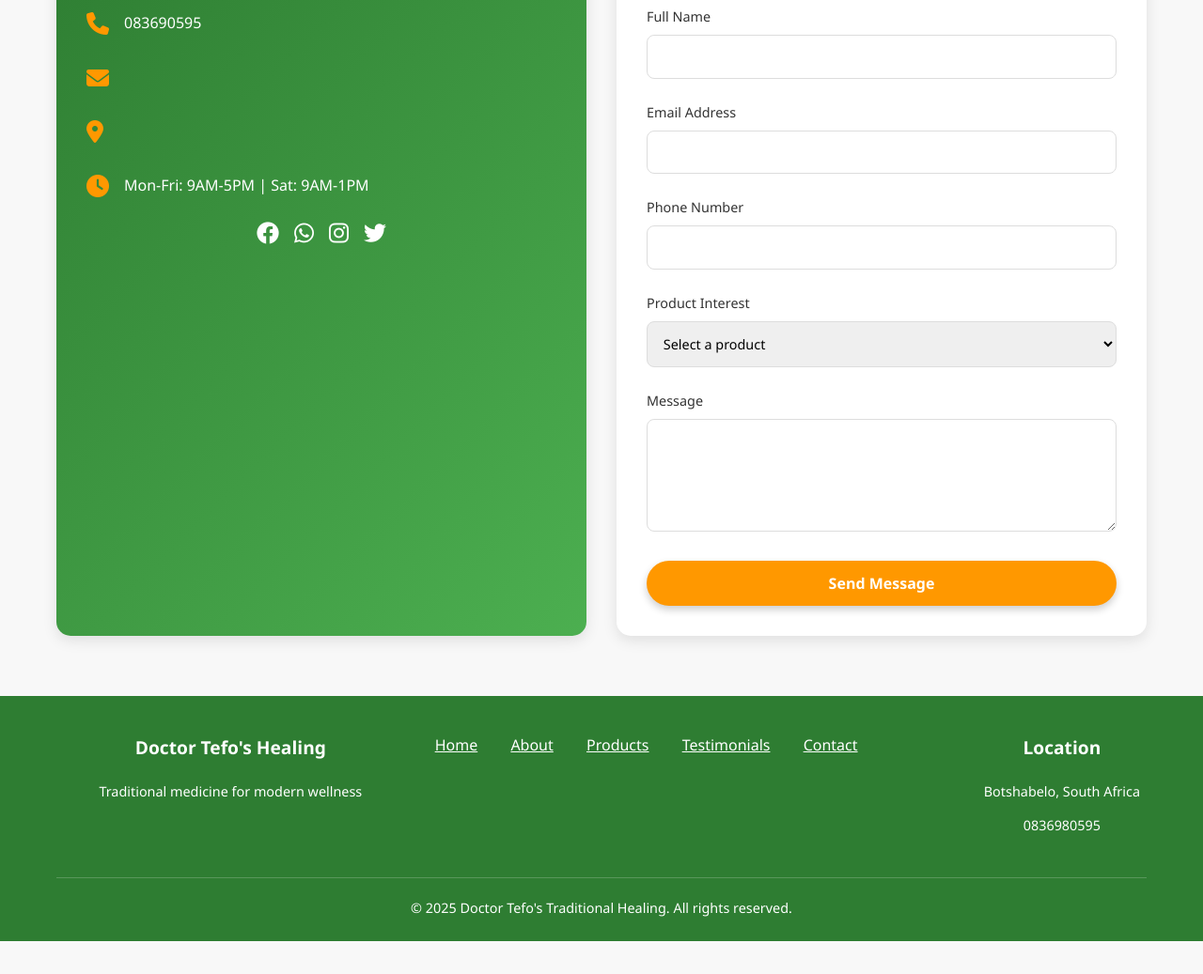
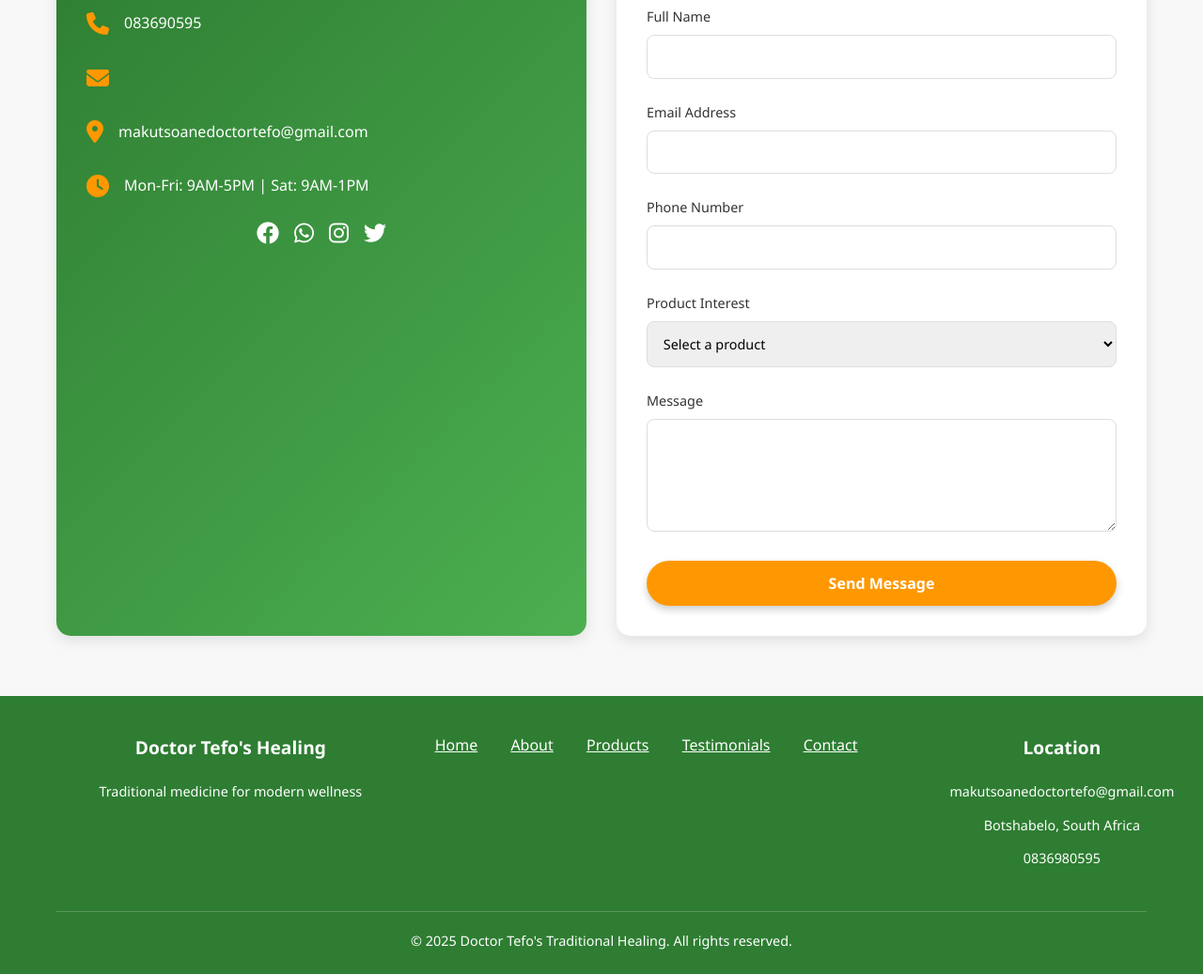
Before and after one commit to williamleshoro/Dr-Tefo, a plain HTML site: page index.html in a window 1280 px wide. Shown: the part 2560-3597 px from the top of the page at 94% size. Before the commit the page ends 3562 px from the top, so only its background shows below. Drawn offline with Linux system fonts and the light colour scheme.

Commit message:
Update index.html

```diff
--- a/index.html
+++ b/index.html
@@ -743,7 +743,7 @@
                     </div>
                     <div class="contact-detail">
                         <span class="contact-icon"><i class="fas fa-map-marker-alt"></i></span>
-                        <span></span>
+                        <span>makutsoanedoctortefo@gmail.com</span>
                     </div>
                     <div class="contact-detail">
                         <span class="contact-icon"><i class="fas fa-clock"></i></span>
@@ -811,7 +811,7 @@
                 </nav>
                 <div class="footer-section">
                     <h3>Location</h3>
-                    <p></p>
+                    <p>makutsoanedoctortefo@gmail.com</p>
                     <p>Botshabelo, South Africa</p>
                     <p>0836980595</p>
                 </div>
```
